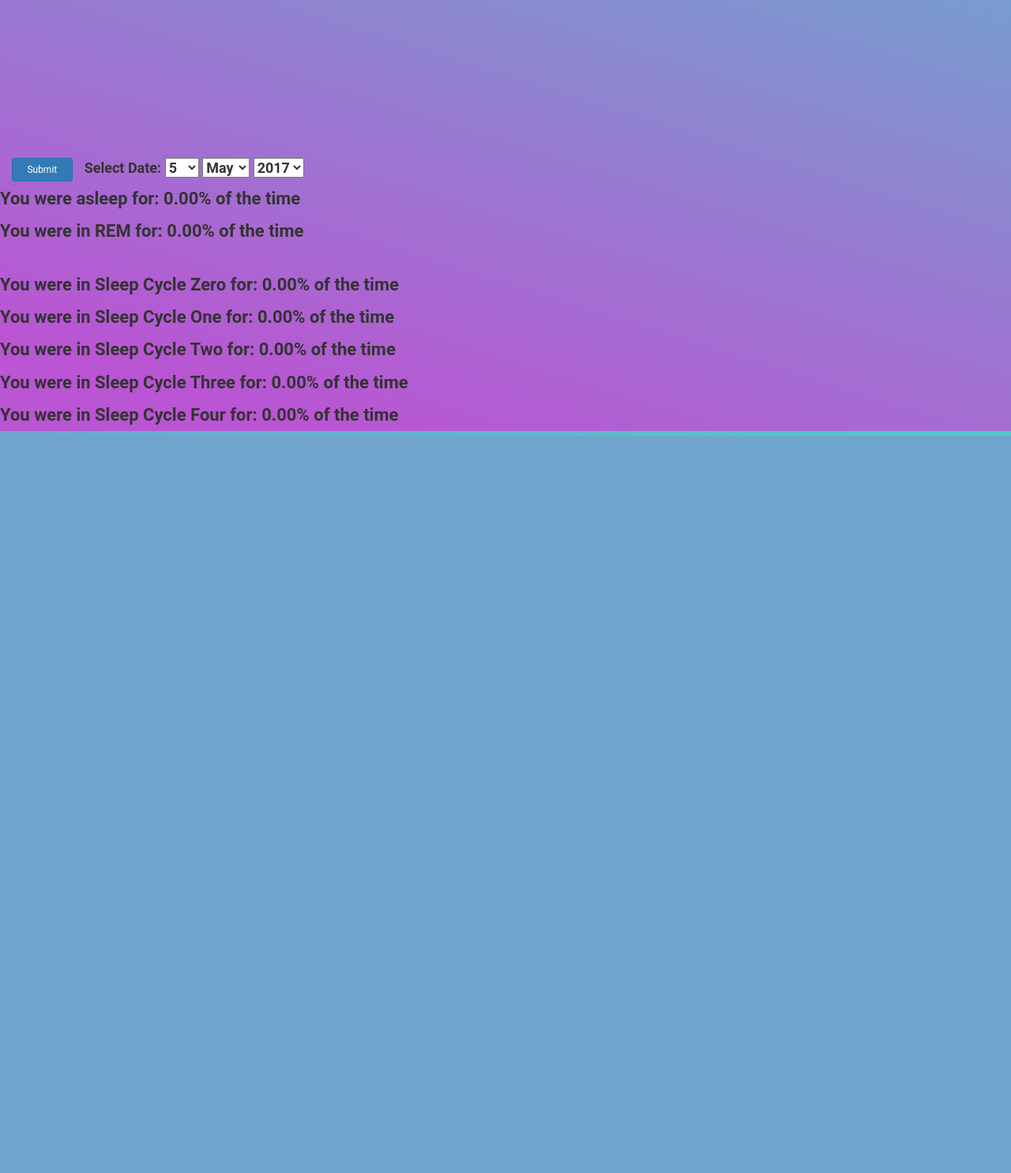
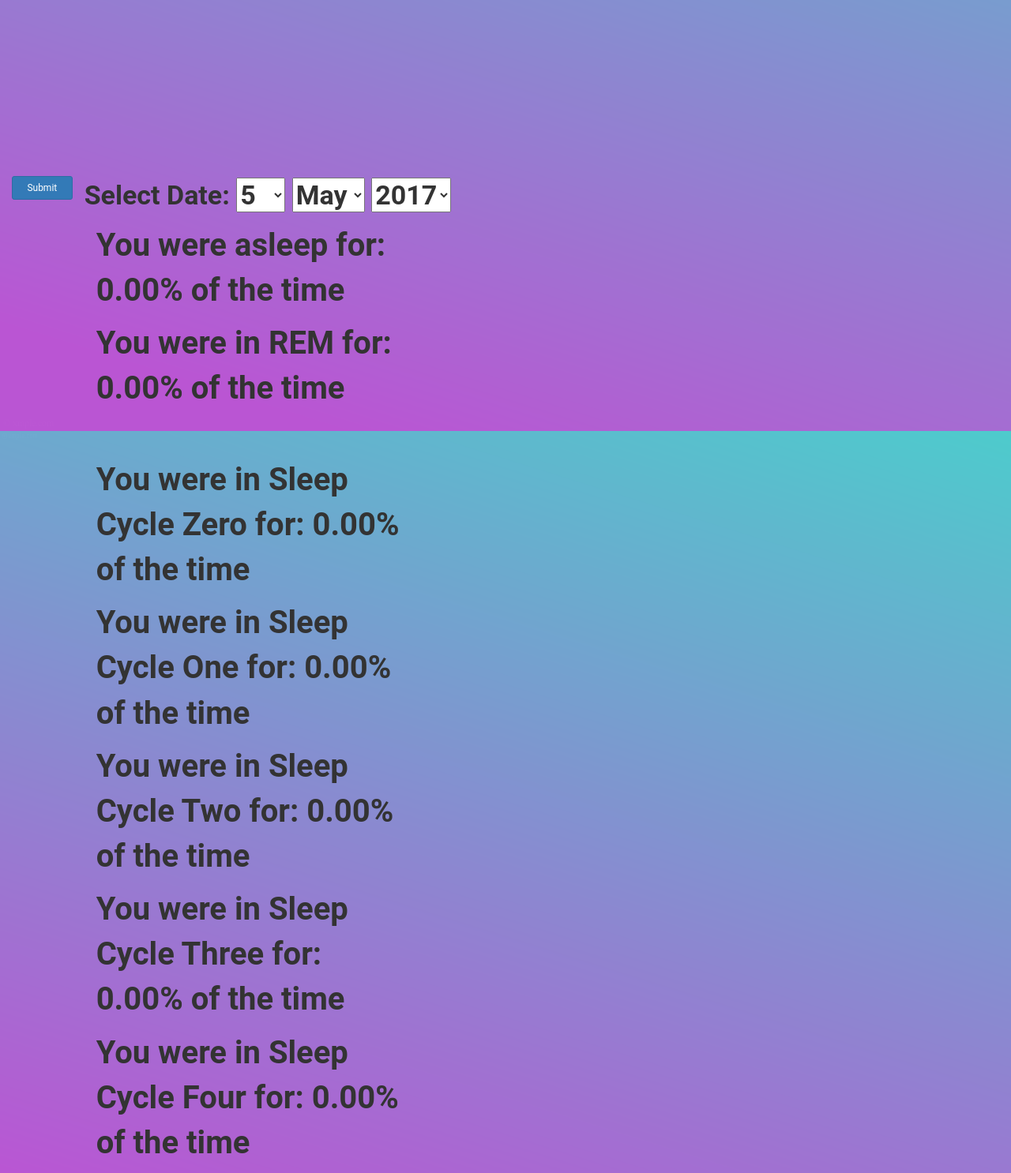
Before and after one commit to Pglinsman/SmartSleeper, a Django app: page /analytics in a window 1280 px wide. Shown: the part 534-2020 px from the top of the page at 79% size. Before the commit the page ends 1086 px from the top, so only its background shows below. Run offline with Django 3.2, Linux system fonts and the light colour scheme; data that the repository does not hold is empty; parts of the project's set-up code (start-up, migrations or seed data) failed here and were passed over; some libraries are stand-ins or nearby versions.

Commit message:
CHanged css

```diff
--- a/SmartSleeperApp/static/css/simple-css.css
+++ b/SmartSleeperApp/static/css/simple-css.css
@@ -12,12 +12,12 @@ h2 {
 
 body{
 	font-family: 'Roboto', sans-serif;
-	font-size: 18px;
+	font-size: 34px;
 }
 
 p {
 	font-family: 'Roboto', sans-serif;
-	font-size: 22px;
+	font-size: 40px;
 }
 
 .img-circle {
--- a/SmartSleeperApp/templates/SmartSleeperApp/analytics.html
+++ b/SmartSleeperApp/templates/SmartSleeperApp/analytics.html
@@ -205,6 +205,7 @@
                             </form>
                         </p>
 
+                        <div class="col-sm-4 col-sm-push-1">
                         <p> You were asleep for: <b>{{percentAsleep}}%</b> of the time</p>
                         <p> You were in REM for: <b>{{percentREM}}%</b> of the time</p>
                         </br>
@@ -213,6 +214,7 @@
                         <p> You were in Sleep Cycle Two for: <b>{{percentTwo}}%</b> of the time</p>
                         <p> You were in Sleep Cycle Three for: <b>{{percentThree}}%</b> of the time</p>
                         <p> You were in Sleep Cycle Four for: <b>{{percentFour}}%</b> of the time</p>
+                        </div>
 
 
                     </div>
```
